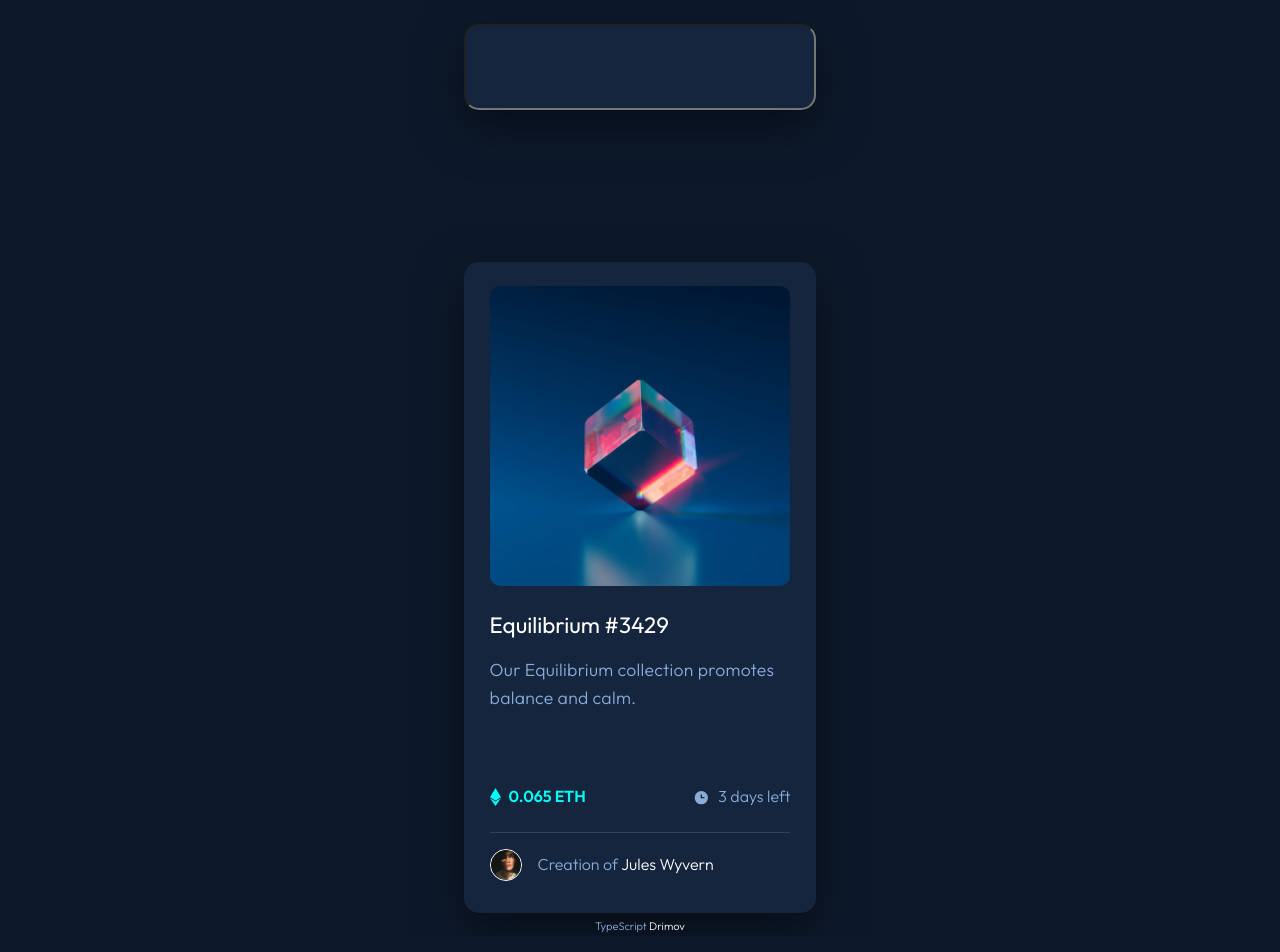
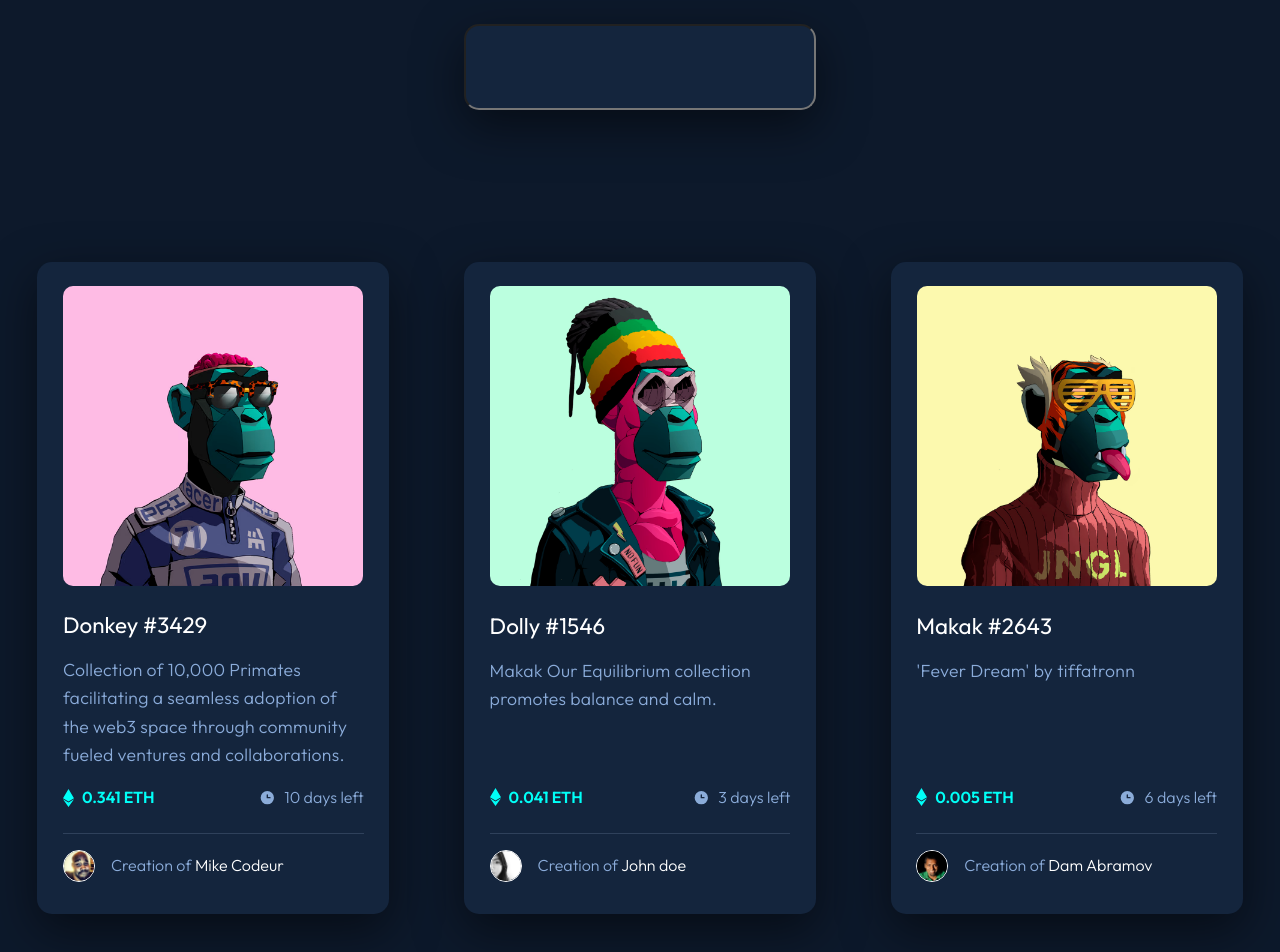
Before and after one commit to drimov/ts-nft-react-app, a React (Create React App) app: page / in a window 1280 px wide. Shown: the top 952 px of the page. Built offline with nearby package versions, Linux system fonts and the light colour scheme.

Commit message:
refactor: 🎨Slicing card into multiple field and pass nft

```diff
--- a/src/App.tsx
+++ b/src/App.tsx
@@ -5,12 +5,16 @@ import {Footer} from './components/Footer/Footer'
 import {Search} from './components/Search/Search'
 import './css/styles.css'
 
+import {nftsList} from './db/nft'
+
 function App() {
   return (
     <MainContainer>
       <Search />
       <CardContainer>
-				<Card />
+        {nftsList.map((nft, index) => (
+          <Card nft={nft} key={index} />
+        ))}
       </CardContainer>
       <Footer />
     </MainContainer>
--- a/src/components/Card/Card.tsx
+++ b/src/components/Card/Card.tsx
@@ -1,42 +1,13 @@
-const Card = () => {
-	return (
-		<section className="main-card">
-			<div className="image-container">
-				<img
-					src="images/image-equilibrium.jpg"
-					alt="nft"
-					className="main-image"
-				/>
-				<div className="overlay"></div>
-				<img src="images/icon-view.svg" alt="view icon" className="view" />
-			</div>
-			<div className="text-container">
-				<h1 className="title">Equilibrium #3429</h1>
-				<p className="description">
-					Our Equilibrium collection promotes balance and calm.
-				</p>
-				<div className="eth-info">
-					<div className="info">
-						<img src="images/icon-ethereum.svg" alt="ETH" className="icon" />
-						<span className="eth">0.065 ETH</span>
-					</div>
-					<div className="info">
-						<img src="images/icon-clock.svg" alt="clock" className="icon" />
-						<span className="expire">3 days left</span>
-					</div>
-				</div>
-				<div className="creator-info">
-					<img
-						src="images/image-avatar.png"
-						alt="Jules Wyvern"
-						className="avatar"
-					/>
-					<p className="creator-text">
-						Creation of <span className="creator-name">Jules Wyvern</span>
-					</p>
-				</div>
-			</div>
-		</section>
-	)
+import { NftProps } from '../../types/types'
+import { CardContent } from './CardContent'
+import { CardImage } from './CardImage'
+
+const Card = ({nft}: NftProps) => {
+  return (
+    <section className="main-card">
+      <CardImage imgSrc={nft.img} />
+      <CardContent nft={nft} />
+    </section>
+  )
 }
-export {Card}
+export { Card }
--- /dev/null
+++ b/src/components/Card/CardContent.tsx
@@ -0,0 +1,17 @@
+import {NftProps} from '../../types/types'
+import {CardCreator} from './CardCreator'
+import {CardCrypto} from './CardCrypto'
+
+const CardContent = ({nft}: NftProps) => {
+  const {title, description} = nft
+  return (
+    <div className="text-container">
+      <h1 className="title">{title}</h1>
+      <p className="description">{description}</p>
+      <CardCrypto nft={nft} />
+      <CardCreator nft={nft} />
+    </div>
+  )
+}
+
+export {CardContent}
--- /dev/null
+++ b/src/components/Card/CardCreator.tsx
@@ -0,0 +1,14 @@
+import {NftProps} from '../../types/types'
+
+const CardCreator = ({nft}: NftProps) => {
+  const {creator, avatar} = nft
+  return (
+    <div className="creator-info">
+      <img src={avatar} alt={creator} className="avatar" />
+      <p className="creator-text">
+        Creation of <span className="creator-name">{creator}</span>
+      </p>
+    </div>
+  )
+}
+export {CardCreator}
--- /dev/null
+++ b/src/components/Card/CardCrypto.tsx
@@ -0,0 +1,19 @@
+import {NftProps} from '../../types/types'
+
+const CardCrypto = ({nft}: NftProps) => {
+  const {price, expire} = nft
+  return (
+    <div className="eth-info">
+      <div className="info">
+        <img src="images/icon-ethereum.svg" alt="ETH" className="icon" />
+        <span className="eth">{price}</span>
+      </div>
+      <div className="info">
+        <img src="images/icon-clock.svg" alt="clock" className="icon" />
+        <span className="expire">{expire}</span>
+      </div>
+    </div>
+  )
+}
+
+export {CardCrypto}
--- /dev/null
+++ b/src/components/Card/CardImage.tsx
@@ -0,0 +1,14 @@
+type CardImageProps = {
+  imgSrc: string
+}
+
+const CardImage = ({imgSrc}: CardImageProps) => {
+  return (
+    <div className="image-container">
+      <img src={imgSrc} alt="nft" className="main-image" />
+      <div className="overlay"></div>
+      <img src="images/icon-view.svg" alt="view icon" className="view" />
+    </div>
+  )
+}
+export {CardImage}
--- a/src/components/Containers/CardContainer.tsx
+++ b/src/components/Containers/CardContainer.tsx
@@ -1,9 +1,7 @@
-type CardContainerProps = {
-	children: React.ReactNode
-}
+import {ChildrenProps} from '../../types/types'
 
-const CardContainer = ({children}: CardContainerProps) => {
-	return <div className="card-container">{children}</div>
+const CardContainer = ({children}: ChildrenProps) => {
+  return <div className="card-container">{children}</div>
 }
 
 export {CardContainer}
```
Lines whose indentation alone changed are shown as unchanged.
